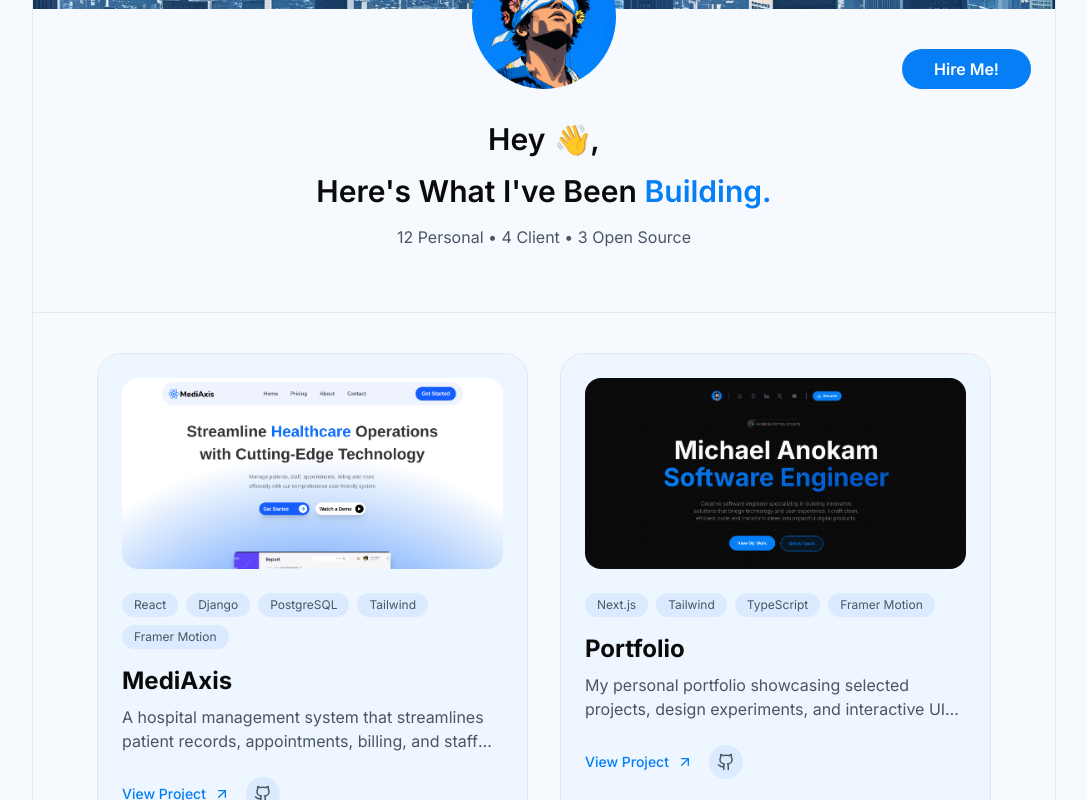
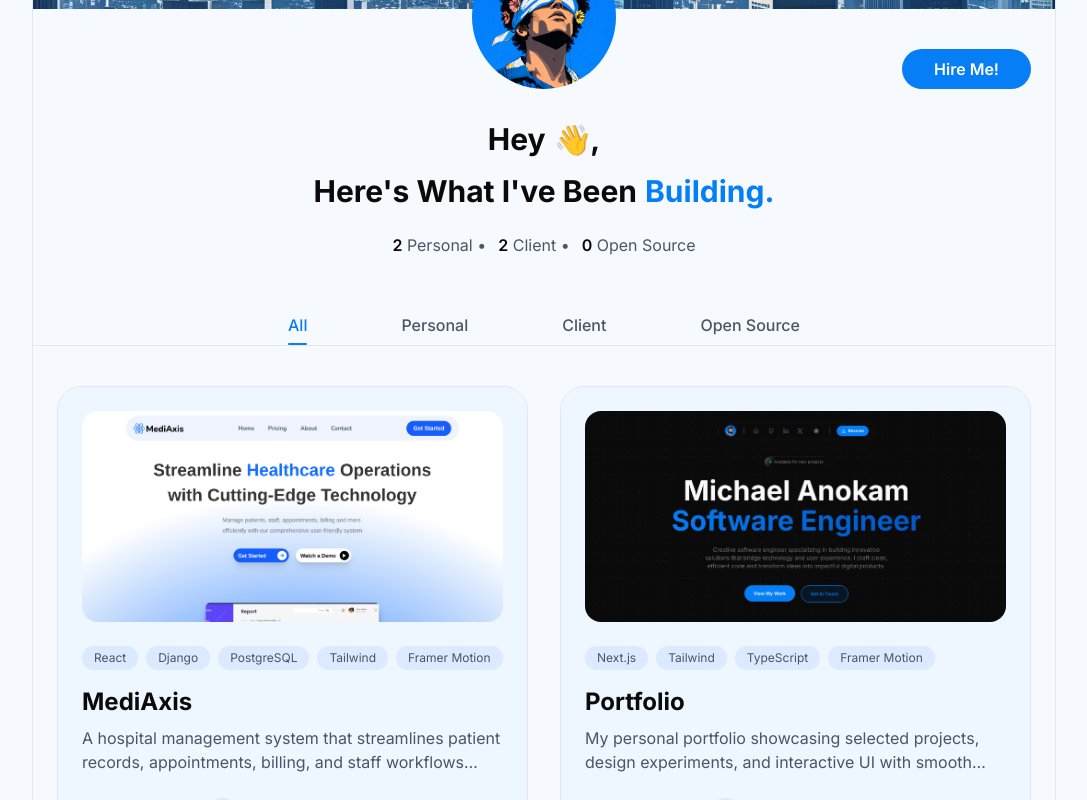
Before and after one commit to MerlinTheWhiz/portfolio, a Next.js app: page /projects in a window 1280 px wide. Shown: the part 280-1080 px from the top of the page, without its empty margins (96-1183 px from the left). Built offline with nearby package versions, Linux system fonts and the light colour scheme.

Commit message:
Projects page second push

```diff
--- a/app/projects/page.tsx
+++ b/app/projects/page.tsx
@@ -1,15 +1,30 @@
 "use client";
 
 import Image from "next/image";
-import { projects } from "@/lib/projects";
+import { projects, ProjectCategory } from "@/lib/projects";
 import { ArrowUpRight } from "lucide-react";
 import { LuGithub } from "react-icons/lu";
 import Link from "next/link";
+import { useState } from "react";
+
+type FilterTab = "All" | ProjectCategory;
+
+const TABS: FilterTab[] = ["All", "Personal", "Client", "Open Source"];
+
+const count = (cat: ProjectCategory) =>
+  projects.filter((p) => p.category === cat).length;
 
 export default function Projects() {
+  const [activeTab, setActiveTab] = useState<FilterTab>("All");
+
+  const filtered =
+    activeTab === "All"
+      ? projects
+      : projects.filter((p) => p.category === activeTab);
+
   return (
     <main className="flex flex-col relative items-center bg-background ">
-      <div className="flex flex-col max-w-5xl border border-border-default items-center sm:items-start">
+      <div className="flex flex-col max-w-5xl w-full border border-border-default items-center sm:items-start">
         <div className="relative w-full mb-20 sm:mb-24 md:mb-28">
           {/* Banner */}
           <div className="relative h-48 w-full sm:h-64 md:h-72 overflow-hidden">
@@ -39,28 +54,66 @@ export default function Projects() {
             Hire Me!
           </Link>
         </div>
-        <div className="border-b border-border-default mb-10 flex flex-col items-center gap-2 md:gap-4 w-full h-48 px-6">
-          <h1 className="flex flex-col items-center gap-2 md:gap-4 text-text-primary font-semibold text-xl sm:text-2xl md:text-3xl">
-            <span>Hey <span className="animate-wave">👋</span>,</span>
+        <div className="border-b border-border-default mb-10 flex flex-col items-center gap-2 md:gap-4 w-full h-fit px-6">
+          <h1 className="flex flex-col justify-center items-center gap-2 md:gap-4 text-text-primary font-bold text-3xl">
             <span>
+              Hey <span className="animate-wave">👋</span>,
+            </span>
+            <span className="flex flex-col sm:flex-row gap-2 text-center mb-2">
               Here&apos;s What I&apos;ve Been{" "}
               <span className="text-accent-primary">Building.</span>
             </span>
           </h1>
-          <div>
-            <span className="text-text-secondary text-sm sm:text-base">
-              12 <span className="text-text-muted">Personal •</span> 4{" "}
-              <span className="text-text-muted">Client •</span> 3{" "}
-              <span className="text-text-muted">Open Source</span>
+          <div className="flex gap-3 text-sm sm:text-base items-center">
+            {/* <span className="text-text-secondary">
+              <span className="font-semibold text-text-primary">
+                {projects.length}
+              </span>{" "}
+              <span className="text-text-muted">Total</span>
             </span>
+            <span className="text-border-default">|</span> */}
+            {(["Personal", "Client", "Open Source"] as ProjectCategory[]).map(
+              (cat, i, arr) => (
+                <span key={cat} className="text-text-secondary">
+                  <span className="font-semibold text-text-primary">
+                    {count(cat)}
+                  </span>{" "}
+                  <span className="text-text-muted">
+                    {cat}
+                    {i < arr.length - 1 ? " •" : ""}
+                  </span>
+                </span>
+              ),
+            )}
           </div>
-          <div></div>
+          {/* Filter Tabs */}
+          <div className="flex w-full max-w-lg justify-between items-center gap-2 mt-8 flex-wrap">
+            {TABS.map((tab) => (
+              <button
+                key={tab}
+                onClick={() => setActiveTab(tab)}
+                className={`relative py-2 text-sm sm:text-base font-medium transition-colors duration-300 cursor-pointer
+                  after:absolute after:bottom-0 after:left-0 after:h-0.5 after:w-full after:rounded-full
+                  after:bg-accent-primary after:transition-transform after:duration-300 after:origin-left
+                  ${
+                    activeTab === tab
+                      ? "text-accent-primary after:scale-x-100"
+                      : "text-text-secondary hover:text-accent-primary after:scale-x-0 hover:after:scale-x-100"
+                  }`}
+              >
+                {tab}
+              </button>
+            ))}
+          </div>
         </div>
 
-        <div className="grid lg:grid-cols-2 gap-8 mb-16 px-6 sm:px-16 max-w-6xl mx-auto">
-          {projects
-            .filter((p) => p.featured)
-            .map((project) => (
+        {filtered.length === 0 ? (
+          <p className="w-full text-center text-text-muted px-6 sm:px-16 mb-16 text-sm sm:text-base">
+            No projects in this category yet.
+          </p>
+        ) : (
+          <div className="grid lg:grid-cols-2 gap-8 mb-16 px-6 max-w-6xl mx-auto">
+            {filtered.map((project) => (
               <div
                 key={project.id}
                 className="group relative rounded-3xl overflow-hidden border transition-all duration-500
@@ -113,7 +166,8 @@ export default function Projects() {
                 </div>
               </div>
             ))}
-        </div>
+          </div>
+        )}
       </div>
     </main>
   );
--- a/components/layout/navbar/MobileMenu.tsx
+++ b/components/layout/navbar/MobileMenu.tsx
@@ -20,8 +20,8 @@ const MobileMenu = () => {
 
       {/* Menu */}
       <div
-        className={`absolute top-full mt-3 left-0 right-0
-          rounded-2xl bg-background pt-6  backdrop-blur-lg border border-border-default
+        className={`fixed top-full mt-3 left-0 right-0
+          rounded-2xl bg-transparent pt-6  backdrop-blur-md border border-border-default
           shadow-xl p-4 transition-all duration-200
           ${
             open
--- a/components/layout/navbar/Navbar.tsx
+++ b/components/layout/navbar/Navbar.tsx
@@ -14,7 +14,7 @@ const Navbar = () => {
   return (
     <nav className="">
       <motion.div
-        className="fixed z-50 top-3 sm:top-10 left-0 right-0 flex mx-6 sm:mx-auto dark:border dark:border-border-default shadow-lg shadow-black/10 rounded-full sm:w-fit bg-transparent backdrop-blur-md"
+        className="fixed z-50 top-2 sm:top-10 left-0 right-0 flex mx-6 sm:mx-auto dark:border dark:border-border-default shadow-lg shadow-black/10 rounded-full sm:w-fit bg-transparent backdrop-blur-md"
         initial={{ opacity: 0, y: -50 }}
         animate={{ opacity: 1, y: 0 }}
         transition={{ duration: 0.5, delay: 0.2 }}
--- a/lib/projects.ts
+++ b/lib/projects.ts
@@ -3,6 +3,8 @@ import portfolio from "@/public/portfolio.png";
 import cleanspark from "@/public/cleanspark.png";
 import blackfrica from "@/public/blackfrica.png";
 import { StaticImageData } from "next/image";
+
+export type ProjectCategory = "Personal" | "Client" | "Open Source";
 
 export type Project = {
   id: number;
@@ -13,6 +15,7 @@ export type Project = {
   link: string;
   github?: string;
   featured?: boolean;
+  category: ProjectCategory;
 };
 
 export const projects: Project[] = [
@@ -26,6 +29,7 @@ export const projects: Project[] = [
     link: "https://mediaxis-blue.vercel.app/",
     github: "https://github.com/MerlinTheWhiz/mediaxis",
     featured: true,
+    category: "Personal",
   },
   {
     id: 2,
@@ -37,6 +41,7 @@ export const projects: Project[] = [
     link: "https://michaelanokam.vercel.app/",
     github: "https://github.com/MerlinTheWhiz/portfolio",
     featured: true,
+    category: "Personal",
   },
   {
     id: 3,
@@ -48,6 +53,7 @@ export const projects: Project[] = [
     link: "https://www.cleansparktechnologies.com/",
     github: "https://github.com/codeAKstan/CleanSpark",
     featured: true,
+    category: "Client",
   },
   {
     id: 4,
@@ -59,5 +65,6 @@ export const projects: Project[] = [
     link: "https://blackfrica.vercel.app/",
     github: "https://github.com/MerlinTheWhiz/Blackfrica",
     featured: true,
+    category: "Client",
   },
 ];
```
